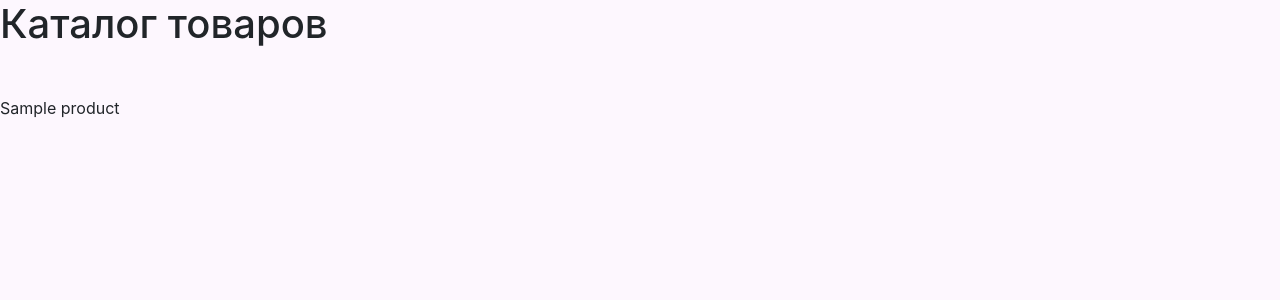
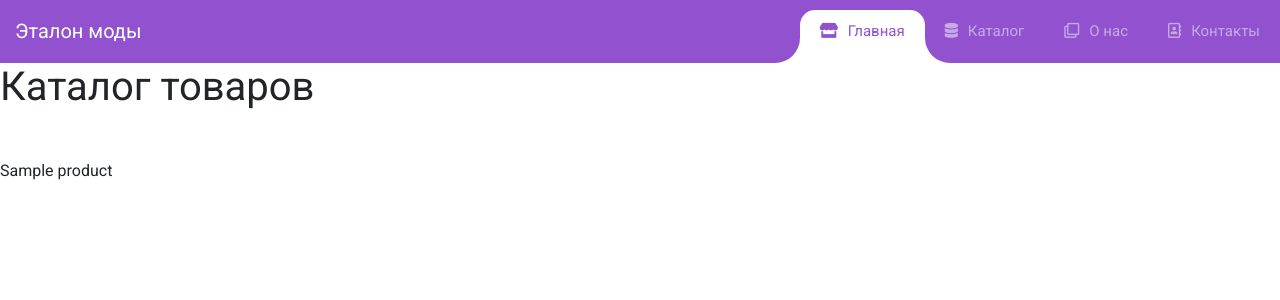
Before and after one commit to dmsnback/etalon_shop, a Django app: page / in a window 1280 px wide. Shown: the top 300 px of the page. Run offline with Django 3.2, Linux system fonts and the light colour scheme; tables that the repository leaves empty hold one stand-in row (values such as "Sample post"); some libraries are stand-ins or nearby versions.

Commit message:
панель навигации

```diff
--- a/static_dev/css/style.css
+++ b/static_dev/css/style.css
@@ -1,104 +1,167 @@
-body {
-    background-color: rgba(243, 211, 250, 0.16);
-    overflow-x: hidden;
+@import url('https://fonts.googleapis.com/css?family=Roboto');
+
+body{
+	font-family: 'Roboto', sans-serif;
+}
+* {
+	margin: 0;
+	padding: 0;
+}
+i {
+	margin-right: 10px;
+}
+/*----------bootstrap-navbar-css------------*/
+.navbar-logo{
+	padding: 15px;
+	color: #fff;
+}
+.navbar-mainbg{
+	background-color: #9251ce;
+	padding: 0px;
+}
+#navbarSupportedContent{
+	overflow: hidden;
+	position: relative;
+}
+#navbarSupportedContent ul{
+	padding: 0px;
+	margin: 0px;
+}
+#navbarSupportedContent ul li a i{
+	margin-right: 10px;
+}
+#navbarSupportedContent li {
+	list-style-type: none;
+	float: left;
+}
+#navbarSupportedContent ul li a{
+	color: rgba(255,255,255,0.5);
+    text-decoration: none;
+    font-size: 15px;
+    display: block;
+    padding: 20px 20px;
+    transition-duration:0.6s;
+	transition-timing-function: cubic-bezier(0.68, -0.55, 0.265, 1.55);
+    position: relative;
+}
+#navbarSupportedContent>ul>li.active>a{
+	color: #9251ce;
+	background-color: transparent;
+	transition: all 0.7s;
+}
+#navbarSupportedContent a:not(:only-child):after {
+	content: "\f105";
+	position: absolute;
+	right: 20px;
+	top: 10px;
+	font-size: 14px;
+	font-family: "Font Awesome 5 Free";
+	display: inline-block;
+	padding-right: 3px;
+	vertical-align: middle;
+	font-weight: 900;
+	transition: 0.5s;
+}
+#navbarSupportedContent .active>a:not(:only-child):after {
+	transform: rotate(90deg);
+}
+.hori-selector{
+	display:inline-block;
+	position:absolute;
+	height: 100%;
+	top: 0px;
+	left: 0px;
+	transition-duration:0.6s;
+	transition-timing-function: cubic-bezier(0.68, -0.55, 0.265, 1.55);
+	background-color: #fff;
+	border-top-left-radius: 15px;
+	border-top-right-radius: 15px;
+	margin-top: 10px;
+}
+.hori-selector .right,
+.hori-selector .left{
+	position: absolute;
+	width: 25px;
+	height: 25px;
+	background-color: #fff;
+	bottom: 10px;
+}
+.hori-selector .right{
+	right: -25px;
+}
+.hori-selector .left{
+	left: -25px;
+}
+.hori-selector .right:before,
+.hori-selector .left:before{
+	content: '';
+    position: absolute;
+    width: 50px;
+    height: 50px;
+    border-radius: 50%;
+    background-color: #9251ce;
+}
+.hori-selector .right:before{
+	bottom: 0;
+    right: -25px;
+}
+.hori-selector .left:before{
+	bottom: 0;
+    left: -25px;
 }
 
-.bg-white {
-    background-color: #fff;
+
+@media(min-width: 992px){
+	.navbar-expand-custom {
+	    -ms-flex-flow: row nowrap;
+	    flex-flow: row nowrap;
+	    -ms-flex-pack: start;
+	    justify-content: flex-start;
+	}
+	.navbar-expand-custom .navbar-nav {
+	    -ms-flex-direction: row;
+	    flex-direction: row;
+	}
+	.navbar-expand-custom .navbar-toggler {
+	    display: none;
+	}
+	.navbar-expand-custom .navbar-collapse {
+	    display: -ms-flexbox!important;
+	    display: flex!important;
+	    -ms-flex-preferred-size: auto;
+	    flex-basis: auto;
+	}
 }
 
-.navbar-brand {
-    padding: 23.5px 20px;
-    font-size: 18px;
+
+@media (max-width: 991px){
+	#navbarSupportedContent ul li a{
+		padding: 12px 30px;
 	}
-
-.navbar-nav {
-    width: 100%;
+	.hori-selector{
+		margin-top: 0px;
+		margin-left: 10px;
+		border-radius: 0;
+		border-top-left-radius: 25px;
+		border-bottom-left-radius: 25px;
 	}
-
-.nav-item {
-    padding: 20px 8px;
-    margin: 0px 3px;
-    text-align: center;
-    border-radius: 5px;
-    font-size: 16px;
-    color: grey;
-    position: static;
+	.hori-selector .left,
+	.hori-selector .right{
+		right: 10px;
 	}
-
-.nav-item.active {
-    color: #EF5350;
+	.hori-selector .left{
+		top: -25px;
+		left: auto;
 	}
-
-.nav-item:hover {
-    color: #EF5350;
+	.hori-selector .right{
+		bottom: -25px;
 	}
-
-a {
-    color: inherit !important;
+	.hori-selector .left:before{
+		left: -25px;
+		top: -25px;
 	}
-
-.nav-link {
-    padding: 5px;
-}
-
-.navbar-collapse.collapse.in {
-    display: block !important;
-}
-
-.fa-angle-down {
-    padding-left: 10px;
-}
-
-.dropdown-menu {
-    margin-top: 0px;
-    border: none;
-    background-color: #F3E5F5;
-    padding: 50px 50px 30px 50px;
-}
-
-#dropdown-menu1 {
-    position: absolute;
-    left: 165px;
-}
-
-#dropdown-menu2 {
-    position: absolute;
-    left: 285px;
-}
-
-#dropdown-menu3 {
-    position: absolute;
-    left: 415px;
-}
-
-.tab {
-    margin-bottom: 20px;
-    width: 230px;
-}
-
-.tab:hover {
-    color: #E91E63 !important;
-}
-
-.dropdown-item {
-    padding: 0px;
-}
-
-.dropdown-item:hover {
-    background-color: inherit;
-}
-
-@media (max-width: 767px) {
-    .nav-item {
-        width: 100%;
-        text-align: left;
-        padding-left: 10px;
-    }
-
-    .dropdown-menu {
-        left: 0 !important;
-        position: relative !important;
-        padding: 20px;
+	.hori-selector .right:before{
+		bottom: -25px;
+		left: -25px;
 	}
 }
--- /dev/null
+++ b/static_dev/js/main.js
@@ -0,0 +1,78 @@
+// ---------Responsive-navbar-active-animation-----------
+function test(){
+	var tabsNewAnim = $('#navbarSupportedContent');
+	var selectorNewAnim = $('#navbarSupportedContent').find('li').length;
+	var activeItemNewAnim = tabsNewAnim.find('.active');
+	var activeWidthNewAnimHeight = activeItemNewAnim.innerHeight();
+	var activeWidthNewAnimWidth = activeItemNewAnim.innerWidth();
+	var itemPosNewAnimTop = activeItemNewAnim.position();
+	var itemPosNewAnimLeft = activeItemNewAnim.position();
+	$(".hori-selector").css({
+		"top":itemPosNewAnimTop.top + "px",
+		"left":itemPosNewAnimLeft.left + "px",
+		"height": activeWidthNewAnimHeight + "px",
+		"width": activeWidthNewAnimWidth + "px"
+	});
+	$("#navbarSupportedContent").on("click","li",function(e){
+		$('#navbarSupportedContent ul li').removeClass("active");
+		$(this).addClass('active');
+		var activeWidthNewAnimHeight = $(this).innerHeight();
+		var activeWidthNewAnimWidth = $(this).innerWidth();
+		var itemPosNewAnimTop = $(this).position();
+		var itemPosNewAnimLeft = $(this).position();
+		$(".hori-selector").css({
+			"top":itemPosNewAnimTop.top + "px",
+			"left":itemPosNewAnimLeft.left + "px",
+			"height": activeWidthNewAnimHeight + "px",
+			"width": activeWidthNewAnimWidth + "px"
+		});
+	});
+}
+$(document).ready(function(){
+	setTimeout(function(){ test(); });
+});
+$(window).on('resize', function(){
+	setTimeout(function(){ test(); }, 500);
+});
+$(".navbar-toggler").click(function(){
+	$(".navbar-collapse").slideToggle(300);
+	setTimeout(function(){ test(); });
+});
+
+
+
+// --------------add active class-on another-page move----------
+jQuery(document).ready(function($){
+	// Get current path and find target link
+	var path = window.location.pathname.split("/").pop();
+
+	// Account for home page with empty path
+	if ( path == '' ) {
+		path = 'index.html';
+	}
+
+	var target = $('#navbarSupportedContent ul li a[href="'+path+'"]');
+	// Add active class to target link
+	target.parent().addClass('active');
+});
+
+
+
+
+// Add active class on another page linked
+// ==========================================
+// $(window).on('load',function () {
+//     var current = location.pathname;
+//     console.log(current);
+//     $('#navbarSupportedContent ul li a').each(function(){
+//         var $this = $(this);
+//         // if the current path is like this link, make it active
+//         if($this.attr('href').indexOf(current) !== -1){
+//             $this.parent().addClass('active');
+//             $this.parents('.menu-submenu').addClass('show-dropdown');
+//             $this.parents('.menu-submenu').parent().addClass('active');
+//         }else{
+//             $this.parent().removeClass('active');
+//         }
+//     })
+// });
--- a/templates/catalog/index.html
+++ b/templates/catalog/index.html
@@ -3,19 +3,25 @@
 <html lang="en">
 <head>
     <meta charset="UTF-8">
-    <meta name="viewport" content="width=device-width, initial-scale=1">
+    <meta name="viewport" content="width=device-width, user-scalable=no, initial-scale=1.0, maximum-scale=1.0, minimum-scale=1.0">
     <link rel="icon" href="{% static 'img/fav/favicon.ico' %}" type="image">
     <link rel="apple-touch-icon" sizes="180x180" href="{% static 'img/fav/apple-touch-icon.png' %}">
     <link rel="icon" type="image/png" sizes="32x32" href="{% static 'img/fav/favicon-32x32.png' %}">
     <link rel="icon" type="image/png" sizes="16x16" href="{% static 'img/fav/favicon-16x16.png' %}">
     <meta name="msapplication-TileColor" content="#000">
-    <meta name="viewport" content="width=device-width, initial-scale=1">
-    <link rel="stylesheet" href="https://cdn.jsdelivr.net/npm/bootstrap@4.6.1/dist/css/bootstrap.min.css" integrity="sha384-zCbKRCUGaJDkqS1kPbPd7TveP5iyJE0EjAuZQTgFLD2ylzuqKfdKlfG/eSrtxUkn" crossorigin="anonymous">
-    <script src="https://cdn.jsdelivr.net/npm/jquery@3.5.1/dist/jquery.slim.min.js" integrity="sha384-DfXdz2htPH0lsSSs5nCTpuj/zy4C+OGpamoFVy38MVBnE+IbbVYUew+OrCXaRkfj" crossorigin="anonymous"></script>
-    <script src="https://cdn.jsdelivr.net/npm/bootstrap@4.6.1/dist/js/bootstrap.bundle.min.js" integrity="sha384-fQybjgWLrvvRgtW6bFlB7jaZrFsaBXjsOMm/tB9LTS58ONXgqbR9W8oWht/amnpF" crossorigin="anonymous"></script>
-    <link rel="stylesheet" href="https://cdn.jsdelivr.net/npm/bootstrap-icons@1.11.1/font/bootstrap-icons.css">
-    <link rel="stylesheet" href="https://cdnjs.cloudflare.com/ajax/libs/font-awesome/4.7.0/css/font-awesome.min.css" crossorigin="anonymous" referrerpolicy="no-referrer" />
-    <link rel="stylesheet" href="{% static 'css/style.css'%}">
+
+    <link rel="stylesheet" href="https://cdnjs.cloudflare.com/ajax/libs/bootstrap/4.6.1/css/bootstrap.min.css" integrity="sha512-T584yQ/tdRR5QwOpfvDfVQUidzfgc2339Lc8uBDtcp/wYu80d7jwBgAxbyMh0a9YM9F8N3tdErpFI8iaGx6x5g==" crossorigin="anonymous" referrerpolicy="no-referrer" />
+    <link rel="stylesheet" href="https://cdnjs.cloudflare.com/ajax/libs/font-awesome/5.10.2/css/all.min.css" integrity="sha512-u7ppO4TLg4v6EY8yQ6T6d66inT0daGyTodAi6ycbw9+/AU8KMLAF7Z7YGKPMRA96v7t+c7O1s6YCTGkok6p9ZA==" crossorigin="anonymous" referrerpolicy="no-referrer" />
+    <link rel="stylesheet" href="{% static 'css/style.css' %}">
+
+    <script src="https://cdnjs.cloudflare.com/ajax/libs/jquery/3.4.1/jquery.min.js" integrity="sha512-bnIvzh6FU75ZKxp0GXLH9bewza/OIw6dLVh9ICg0gogclmYGguQJWl8U30WpbsGTqbIiAwxTsbe76DErLq5EDQ==" crossorigin="anonymous" referrerpolicy="no-referrer"></script>
+    <script src="https://cdnjs.cloudflare.com/ajax/libs/popper.js/1.16.1/umd/popper.min.js" integrity="sha512-ubuT8Z88WxezgSqf3RLuNi5lmjstiJcyezx34yIU2gAHonIi27Na7atqzUZCOoY4CExaoFumzOsFQ2Ch+I/HCw==" crossorigin="anonymous" referrerpolicy="no-referrer"></script>
+    <script src="https://cdnjs.cloudflare.com/ajax/libs/bootstrap/4.6.1/js/bootstrap.min.js" integrity="sha512-UR25UO94eTnCVwjbXozyeVd6ZqpaAE9naiEUBK/A+QDbfSTQFhPGj5lOR6d8tsgbBk84Ggb5A3EkjsOgPRPcKA==" crossorigin="anonymous" referrerpolicy="no-referrer"></script>
+
+
+
+    <script src="{% static 'js/main.js' %}"></script>
+
     <title>
         {% block title %}
             Эталон Моды. Главная
@@ -23,7 +29,30 @@
     </title>
 </head>
 <header>
+    <nav class="navbar navbar-expand-custom navbar-mainbg">
+        <a class="navbar-brand navbar-logo" href="#">Эталон моды</a>
+        <button class="navbar-toggler" type="button" aria-controls="navbarSupportedContent" aria-expanded="false" aria-label="Toggle navigation">
+        <i class="fas fa-bars text-white"></i>
+        </button>
+        <div class="collapse navbar-collapse" id="navbarSupportedContent">
+            <ul class="navbar-nav ml-auto">
+                <div class="hori-selector"><div class="left"></div><div class="right"></div></div>
+                <li class="nav-item active">
+                    <a class="nav-link" href="javascript:void(0);"><i class="fas fa-store"></i>Главная</a>
+                </li>
+                <li class="nav-item">
+                    <a class="nav-link" href="javascript:void(0);"><i class="fa fa-database"></i>Каталог</a>
+                </li>
+                <li class="nav-item">
+                    <a class="nav-link" href="javascript:void(0);"><i class="far fa-clone"></i>О нас</a>
+                </li>
+                <li class="nav-item">
+                    <a class="nav-link" href="javascript:void(0);"><i class="far fa-address-book"></i>Контакты</a>
+                </li>
 
+            </ul>
+        </div>
+    </nav>
 </header>
 <body>
 
```
Also changed, not shown: requirements.txt (+8 -7 lines), templates/catalog/index2.html (added, +61 -0 lines), 5 other files. Lines whose indentation alone changed are shown as unchanged.
